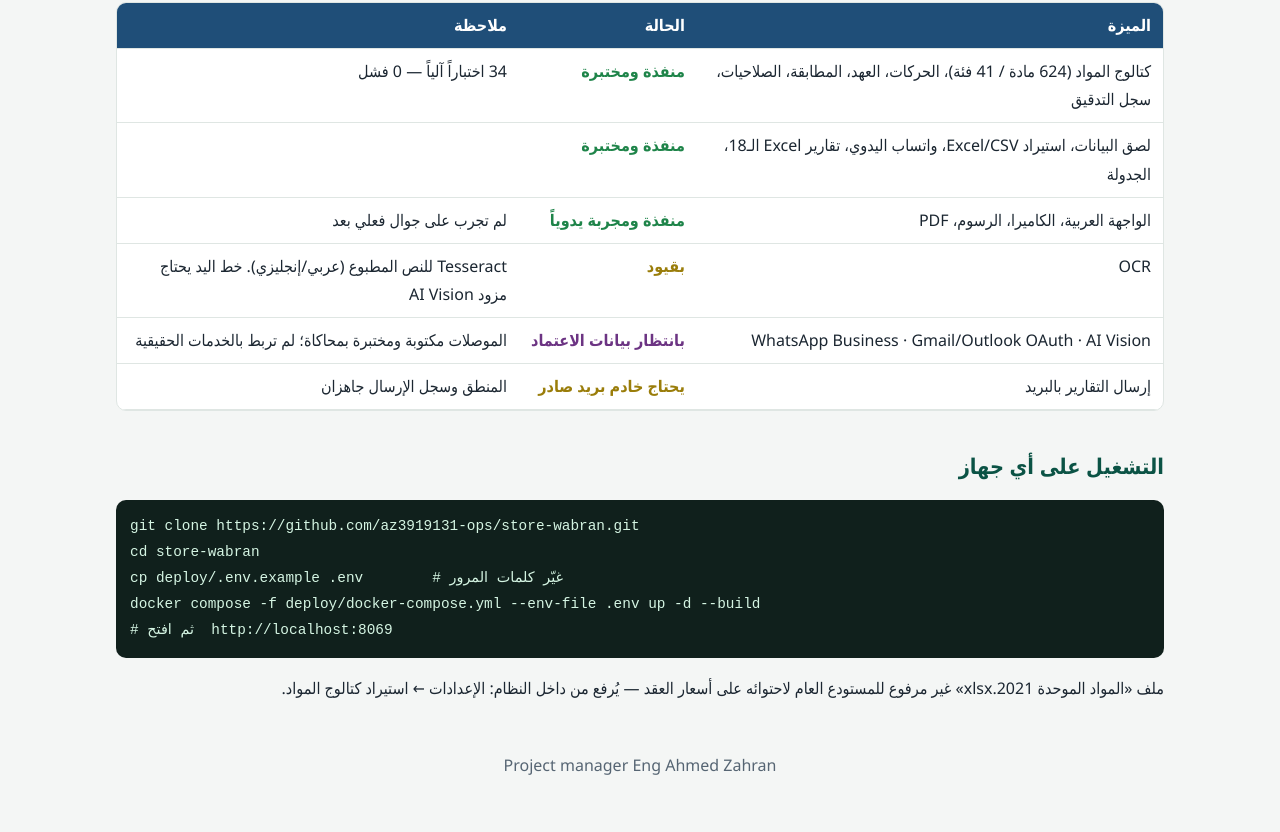
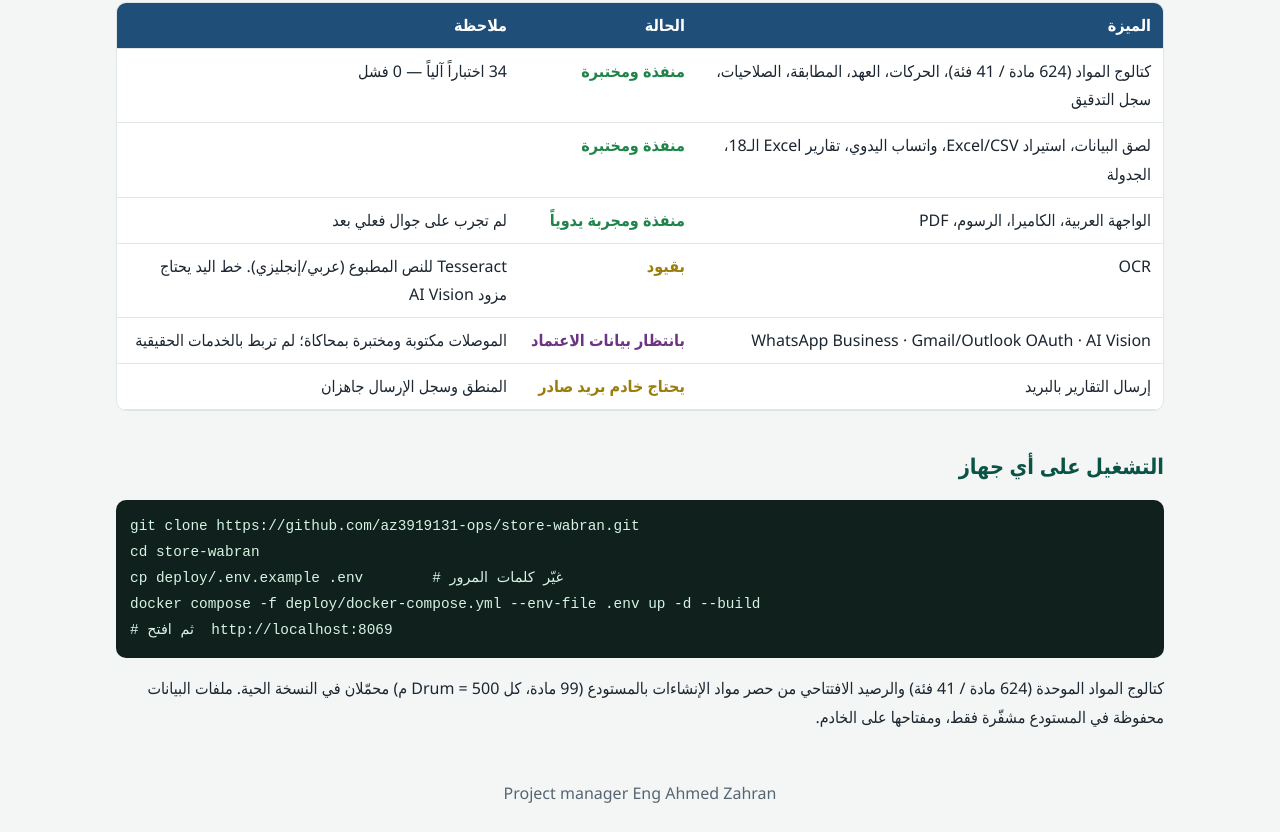
Before and after one commit to az3919131-ops/store-wabran, a plain HTML site: page site/index.html in a window 1280 px wide. Shown: the part 2248-3080 px from the top of the page. Before the commit the page ends 3051 px from the top, so only its background shows below. Drawn offline with Linux system fonts and the light colour scheme.

Commit message:
Docs and project page: catalog and opening stock now loaded
Co-Authored-By: Claude Opus 5.5 <noreply@anthropic.com>
Claude-Session: https://claude.ai/code/session_01QhCtiSEx7SyLoVzKcKP18j

```diff
--- a/site/index.html
+++ b/site/index.html
@@ -84,7 +84,7 @@ cd store-wabran
 cp deploy/.env.example .env        # غيّر كلمات المرور
 docker compose -f deploy/docker-compose.yml --env-file .env up -d --build
 # ثم افتح  http://localhost:8069</pre>
-<p>ملف «المواد الموحدة 2021.xlsx» غير مرفوع للمستودع العام لاحتوائه على أسعار العقد — يُرفع من داخل النظام: الإعدادات ← استيراد كتالوج المواد.</p>
+<p>كتالوج المواد الموحدة (624 مادة / 41 فئة) والرصيد الافتتاحي من حصر مواد الإنشاءات بالمستودع (99 مادة، كل Drum = 500 م) محمّلان في النسخة الحية. ملفات البيانات محفوظة في المستودع مشفّرة فقط، ومفتاحها على الخادم.</p>
 
 <footer>Project manager  Eng  Ahmed Zahran</footer>
 </div>
```
Also changed, not shown: 1 other file.
